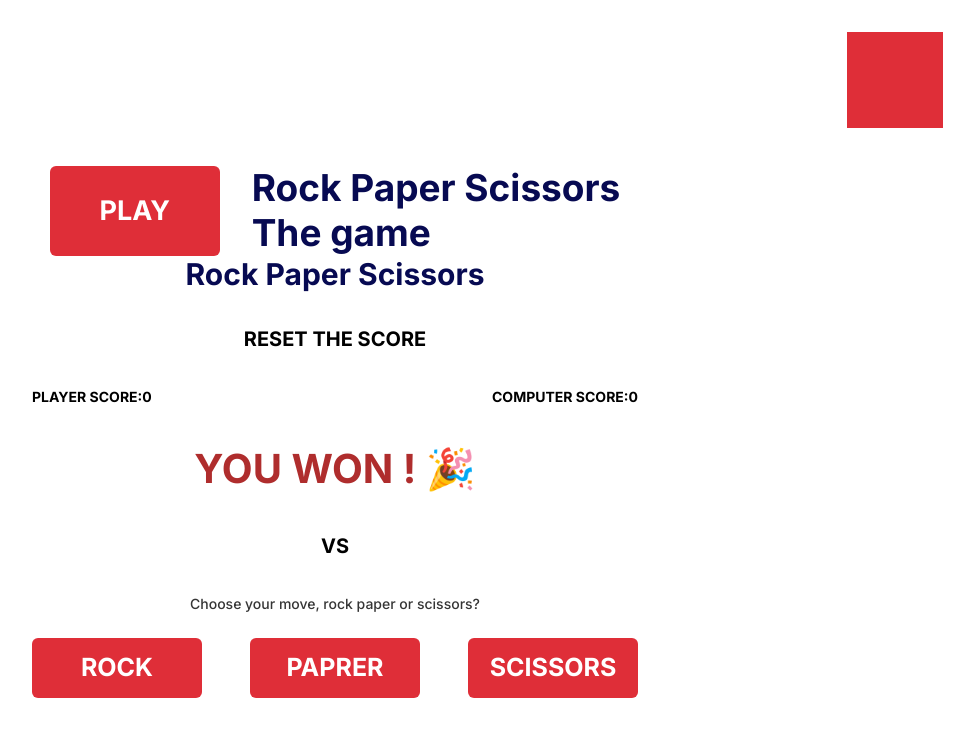
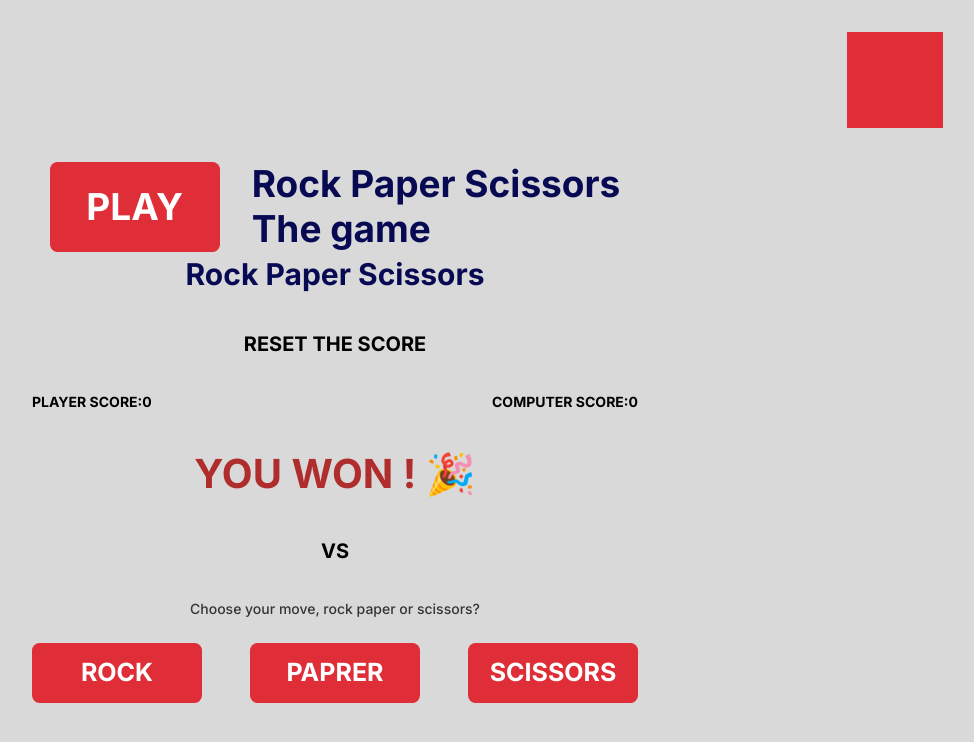
Before and after one commit to SergeyLuzik/rock-paper-scissors, a React (Vite) app: page / in a window 1280 px wide. Shown: the top 742 px of the page, without its empty margins (305-1279 px from the left). Built offline with nearby package versions, Linux system fonts and the light colour scheme.

Commit message:
ref: changes theme fonts on custom

```diff
--- a/index.html
+++ b/index.html
@@ -13,7 +13,7 @@
     <link href="./src/index.css" rel="stylesheet" />
     <title>Rock Paper Scissors</title>
   </head>
-  <body class="h-screenbg-background p-8 font-bold">
+  <body class="h-screen bg-background p-8 font-bold">
     <div id="root"></div>
     <script type="module" src="/src/main.jsx"></script>
   </body>
--- a/src/components/Button.jsx
+++ b/src/components/Button.jsx
@@ -1,7 +1,13 @@
-export const Button = ({ text, fontSize = 'text-[25px]', width = 'w-42.5', height = 'h-15' }) => (
-  <button
-    className={`flex items-center justify-center rounded-md bg-accent text-white hover:bg-accent-second ${fontSize} ${width} ${height}`}
-    type="button">
-    {text.toUpperCase()}
-  </button>
-);
+const SIZES = {
+  base: 'w-42.5 h-15 text-lg',
+  large: 'w-42.5 h-22.5 text-3xl'
+};
+export const Button = ({ text, size = 'base' }) => {
+  return (
+    <button
+      className={`flex items-center justify-center rounded-md bg-accent text-white hover:bg-accent-second ${SIZES[size]}`}
+      type="button">
+      {text.toUpperCase()}
+    </button>
+  );
+};
--- a/src/components/Game.jsx
+++ b/src/components/Game.jsx
@@ -2,24 +2,24 @@ import { Button } from './Button';
 
 export const Game = () => (
   <div className="flex flex-col gap-8 text-center">
-    <h1 className="text-3xl text-secondary">Rock Paper Scissors</h1>
-    <button className="text-[20px] text-primary" type="button">
+    <h1 className="text-2xl text-secondary">Rock Paper Scissors</h1>
+    <button className="text-base text-primary" type="button">
       {'Reset the score'.toUpperCase()}
     </button>
     <div className="flex justify-between">
-      <div className="flex text-[14px] text-primary">
+      <div className="flex text-sm text-primary">
         <p>{'player score:'.toUpperCase()}</p>
         <output>0</output>
       </div>
-      <div className="flex text-[14px] text-primary">
+      <div className="flex text-sm text-primary">
         <p>{'computer score:'.toUpperCase()}</p>
         <output>0</output>
       </div>
     </div>
-    <p className="text-[40px] text-accent-second">YOU WON ! 🎉</p>
-    <span className="text-[20px] text-primary">VS</span>
+    <p className="text-4xl text-accent-second">YOU WON ! 🎉</p>
+    <span className="text-base text-primary">VS</span>
     <div>
-      <p className="mb-6 text-[14px] font-medium text-third">
+      <p className="mb-6 text-sm font-medium text-third">
         Choose your move, rock paper or scissors?
       </p>
       <div className="flex gap-12">
--- a/src/components/Greeting.jsx
+++ b/src/components/Greeting.jsx
@@ -2,8 +2,8 @@ import { Button } from './Button';
 
 export const Greeting = () => (
   <div className="flex items-center gap-8">
-    <Button text="play" fontSize="text-[27px]" height="h-22.5" />
-    <h1 className="text-[37px] leading-[1.215] text-secondary">
+    <Button text="play" size="large" />
+    <h1 className="text-3xl leading-[1.215] text-secondary">
       Rock Paper Scissors <br />
       The game
     </h1>
--- a/src/index.css
+++ b/src/index.css
@@ -29,10 +29,21 @@
   --color-accent: var(--accent);
   --color-accent-second: var(--accent-second);
   --color-theme-btn: var(--theme-btn);
+
+  --text-*: initial;
+  --text-sm: 0.7rem;
+  --text-base: 1rem;
+  --text-lg: 1.25rem;
+  --text-xl: 1.35rem;
+  --text-2xl: 1.5rem;
+  --text-3xl: 1.85rem;
+  --text-4xl: 2rem;
+  --spacing: 0.2rem;
 }
 
 @layer base {
   html {
     font-family: 'Inter', sans-serif;
+    font-size: 20px;
   }
 }
```
